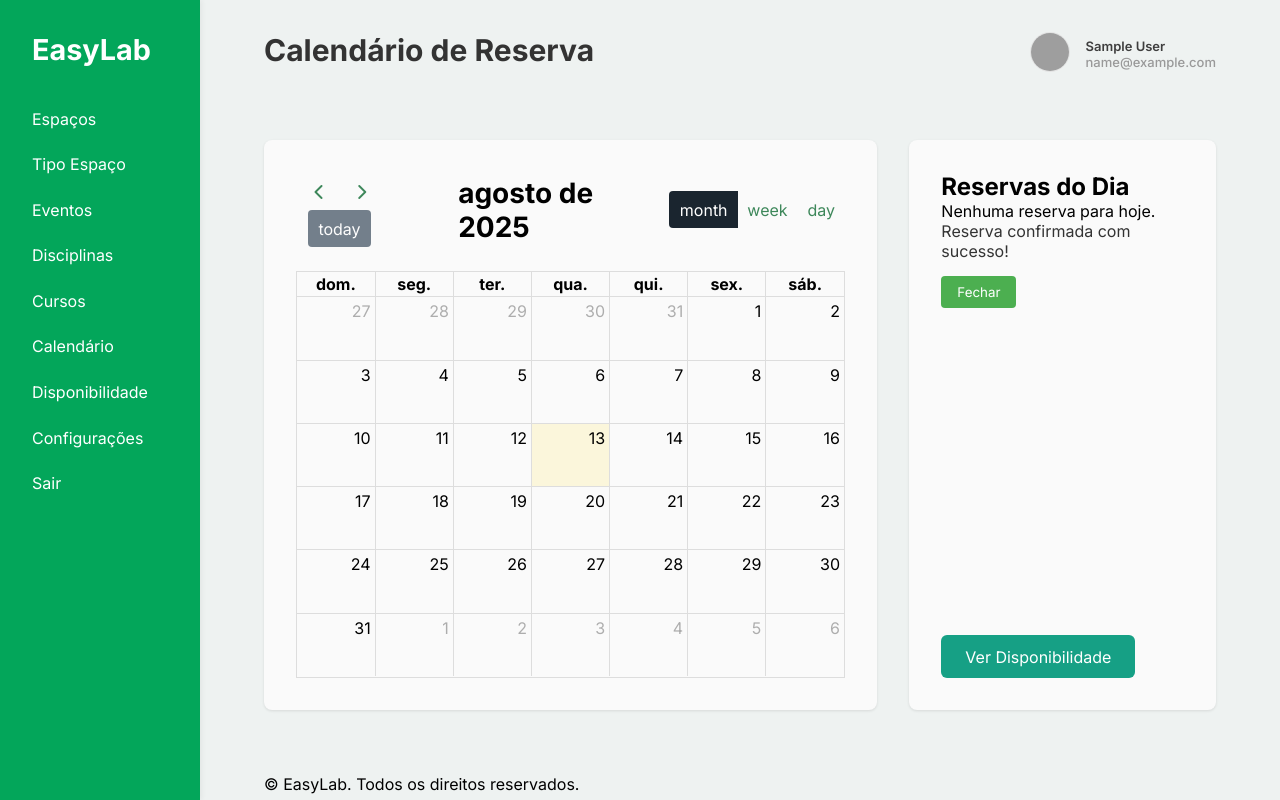
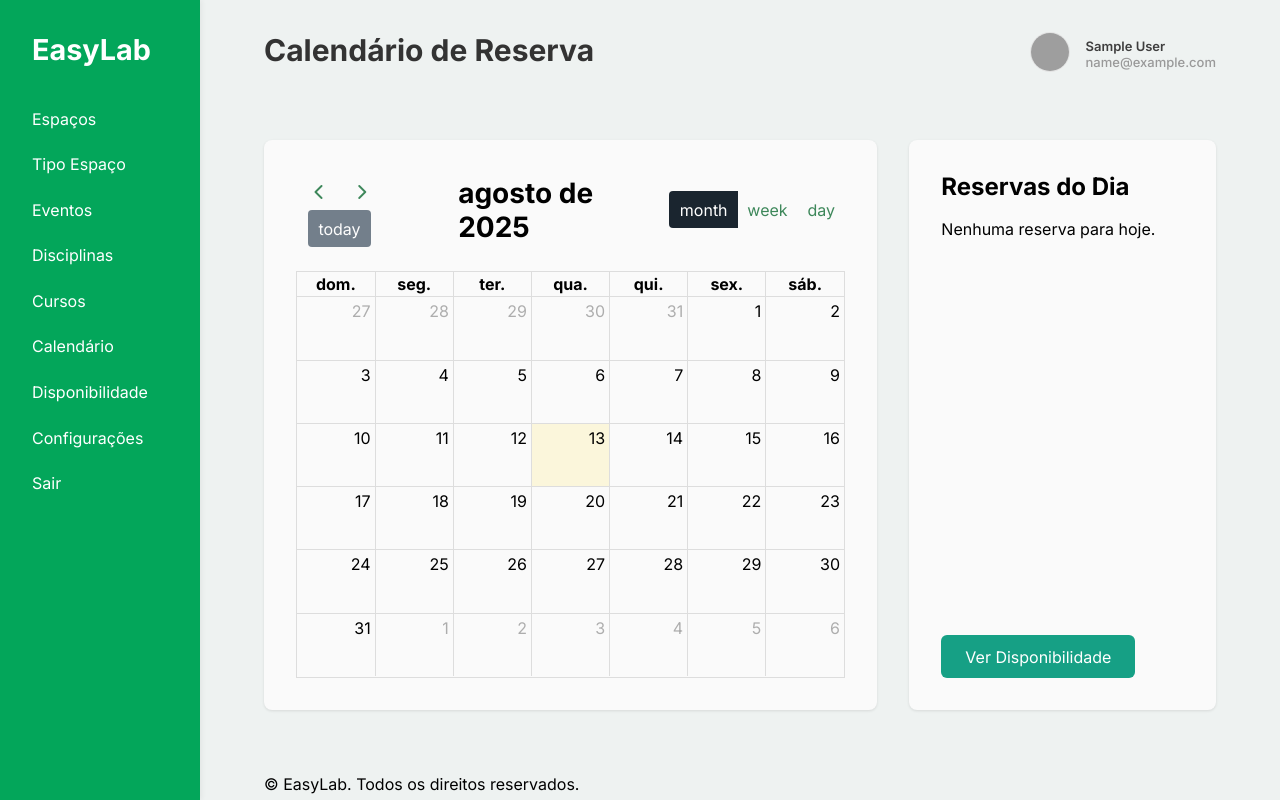
Before and after one commit to ArthurBandeira12/EasyLab, a PHP site: page /index.php?action=home in a window 1280 px wide. Run offline with PHP 8.4, Linux system fonts and the light colour scheme; the visitor is signed in with stand-in values (Sample User, id 1); data that the repository does not hold is empty; grey boxes are pictures that could not be loaded.

Commit message:
confirmar reserva

```diff
--- a/src/assets/css/home.css
+++ b/src/assets/css/home.css
@@ -101,6 +101,25 @@
     margin: 0;
 }
 
+    #modal-confirmacao {
+    display: none;
+    position: fixed;
+    top: 50%;
+    left: 50%;
+    transform: translate(-50%, -50%);
+    background: white;
+    padding: 20px;
+    border: 2px solid #4CAF50;
+    box-shadow: 0 0 10px rgba(0,0,0,0.3);
+    z-index: 9999;
+    text-align: center;
+    border-radius: 8px;
+    }
+
+    .reserva-diaria{
+        margin-bottom: 1.1rem;
+    }
+
     .btn-confirmar{
         display: inline-block;
         padding: 0.4em;
@@ -134,7 +153,6 @@
     #modal-confirmacao button:hover {
     background-color: #45a049;
     }
-
 
 .btn-close-modal {
     background: none;
--- a/src/views/home.php
+++ b/src/views/home.php
@@ -37,9 +37,9 @@ include_once 'src/utils/user-avatar.php';
                     <div id='calendar'></div>
                 </section>
 
-                <section class="reserva-container">
-                    <h2>Reservas do Dia</h2>
-                    <div id="lista-reservas"></div>
+           <section class="reserva-container">
+                <h2 class="reserva-diaria">Reservas do Dia</h2>
+                <div id="lista-reservas"></div>
                 <div id="modal-confirmacao">
                     <p id="mensagem-modal">Reserva confirmada com sucesso!</p>
                     <button>Fechar</button>
@@ -54,6 +54,7 @@ include_once 'src/utils/user-avatar.php';
                         </div>
                     </div>
                 </div>
+
                     <div class="btn-disponibilidade-wrapper">
                         <a href="index.php?action=disponibilidade" class="btn-disponibilidade">Ver Disponibilidade</a>
                     </div>
```
Lines whose indentation alone changed are shown as unchanged.
